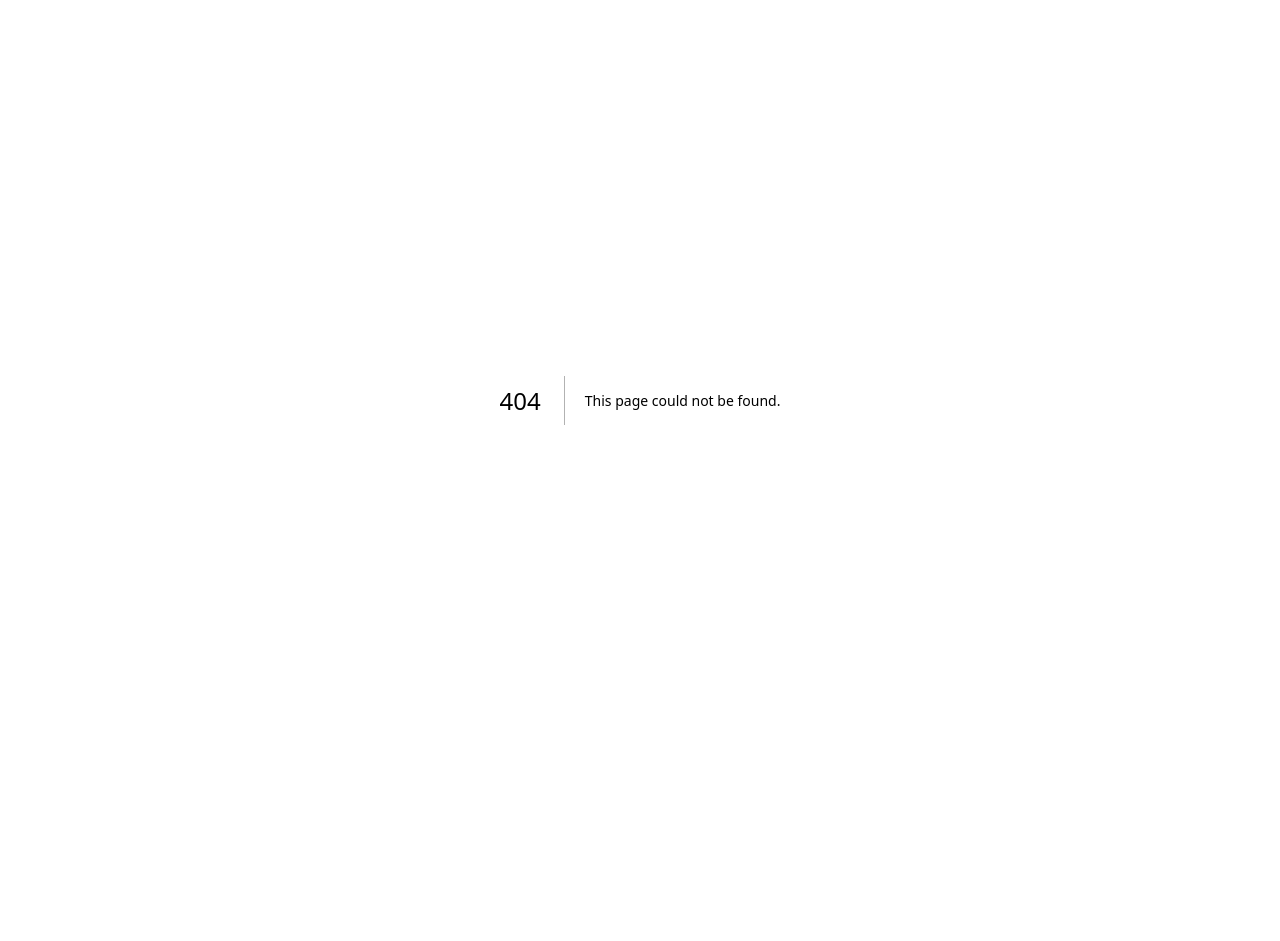
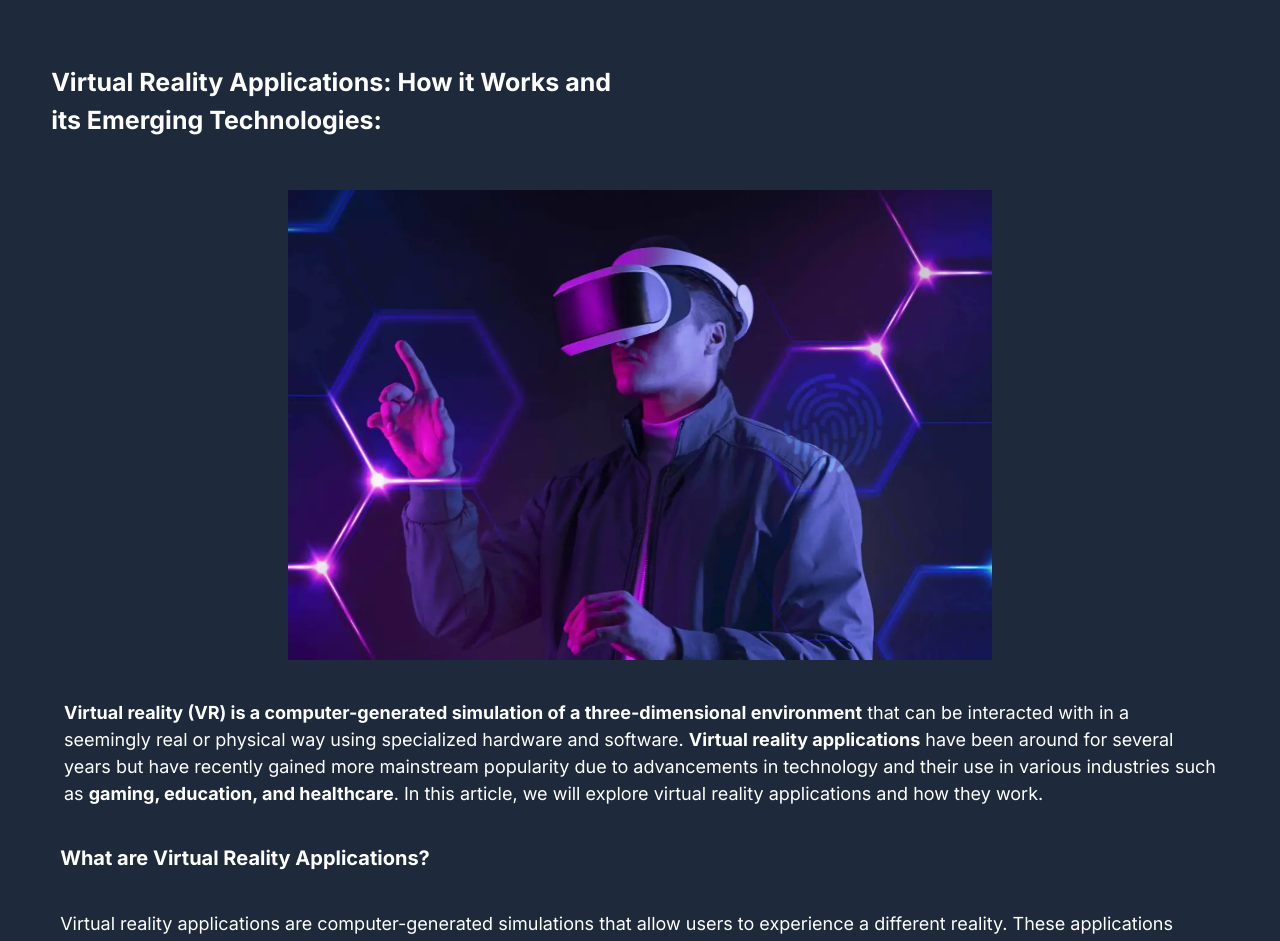
Before and after one commit to Shawaal-Nadeem/Portfolio-in-Next-JS, a Next.js app: page /blogs in a window 1280 px wide. Before the commit this address had no page. Shown: the top 941 px of the page. Before the commit the page ends 800 px from the top, so only its background shows below. Built offline with nearby package versions, Linux system fonts and the light colour scheme.

Commit message:
blog Page Link

```diff
--- /dev/null
+++ b/src/app/blogs/blogs.module.css
@@ -0,0 +1,55 @@
+.blogsPage
+{
+    background-color: rgba(30,41,59,255);
+    color: #FFFFFF;
+}
+.blogsPage h1
+{
+    font-size: 25px;
+    font-weight: bolder;
+    margin-left: 4%;
+    margin-top: 5%;
+    width: 45%;
+}
+.blogsPage .images
+{
+    display: flex;
+    flex-direction: column;
+    align-items: center;
+    justify-content: center;
+}
+.blogsPage img
+{
+    width: 55%;
+    margin-top: 4%;
+}
+.blogsPage .images p
+{
+    margin-top: 3%;
+    width: 90%;
+    font-size: 18px;
+}
+.blogsPage .images p span,.blogsPage .content p span
+{
+    font-weight: bold;
+}
+.blogsPage .content
+{
+   margin-left: 4.7%;
+}
+.blogsPage .content h2
+{
+    margin-top: 3%;
+    font-size: 20px;
+    font-weight: bolder;
+    margin-bottom: 3%;
+}
+.blogsPage .content p
+{
+    font-size: 18px;
+    width: 95%;
+}
+.points
+{
+    margin-top: 1%;
+}
--- /dev/null
+++ b/src/app/blogs/page.tsx
@@ -0,0 +1,47 @@
+import  style  from './blogs.module.css'
+export default function Blogs()
+{
+return(
+    <div className={style.blogsPage}>
+<h1>Virtual Reality Applications: How it Works and its Emerging Technologies:</h1>
+<div className={style.images}><img src='/images/vr.webp'></img>
+<p><span>Virtual reality (VR) is a computer-generated simulation of a three-dimensional environment</span> that can be interacted with in a seemingly real or physical way using specialized hardware and software. <span>Virtual reality applications</span> have been around for several years but have recently gained more mainstream popularity due to advancements in technology and their use in various industries such as <span>gaming, education, and healthcare</span>. In this article, we will explore virtual reality applications and how they work.</p>
+</div>
+<div className={style.content}>
+<h2>What are Virtual Reality Applications?</h2>
+<p>Virtual reality applications are computer-generated simulations that allow users to experience a different reality. These applications typically require a VR headset or a device that is capable of creating a virtual environment, such as a smartphone or a computer. With the help of sensors and cameras, the device tracks the users movements, allowing them to interact with the virtual environment in a realistic manner.</p>
+<h2>How Do Virtual Reality Applications Work?</h2>
+<p>Virtual reality applications work by creating a computer-generated environment that simulates the real world. This environment is typically presented to the user through a <span>VR headset</span>, which contains a screen or screens that display the virtual environment. The headset also contains sensors and cameras that track the users movements, allowing them to interact with the virtual environment in a realistic way.</p>
+<br/>
+<p>Virtual reality can be created using a variety of software and hardware tools. These tools include <span>3D modeling software, game engines, and motion capture systems</span>. The software is used to create the virtual environment, while the hardware is used to track the users movements and display the virtual environment.</p>
+<h2>Applications of Virtual Reality</h2>
+<p>Virtual reality has numerous applications in various fields. Some of the most popular applications of virtual reality include:</p>
+<br/>
+<p>1. <span>Gaming:</span> Virtual reality gaming allows users to immerse themselves in a virtual world and interact with it in a realistic way.</p>
+<p className={style.points}>2. <span>Education:</span> Virtual reality can be used in education to create immersive learning experiences. For example, students can explore historical sites or travel to different parts of the world without leaving the classroom.</p>
+<p className={style.points}>3. <span>Healthcare:</span> Virtual reality can be used in healthcare to treat phobias and anxiety disorders. For example, patients with a fear of heights can be exposed to virtual heights in a controlled environment.</p>
+<p className={style.points}>4. <span>Tourism:</span> Virtual reality can be used in tourism to provide virtual tours of destinations. This allows people to explore new places without leaving their homes.</p>
+<br/>
+<p><span>Virtual reality technology has rapidly advanced over the years</span>, making it one of the most popular emerging technologies of today. With its ability to create an immersive experience for users, it has found its application in various industries, including entertainment, education, healthcare, and more. Virtual reality work by creating a simulated environment that mimics the real world or an imagined one. It achieves this by using specialized equipment such as VR headsets, haptic feedback devices, and motion sensors. As <span>virtual reality continues to evolve</span>, we can expect to see new and innovative uses for the technology. Such as VR social platforms, virtual tourism, and even VR-based therapy. In conclusion, virtual reality is a rapidly growing field with limitless possibilities, and it will be exciting to see how it evolves in the years to come.</p>
+</div>
+<br/><br/>
+<h1>How AI will Affect Different Industries? Predicting AI Impacts on Different Industries</h1>
+<div className={style.images}><img src='/images/ai.webp'></img>
+<p>All types of industries are changing as a result of artificial intelligence (AI), becoming more effective, efficient, and profitable. AI is positioned to transform how businesses run in a variety of industries, including manufacturing, finance, healthcare, and transportation. In this blog article, we will look at how AI is affecting various industries and how its assisting them in achieving their objectives.</p>
+</div>
+<div className={style.content}>
+<h2>How Will Artificial intelligence Affect Different Industries?</h2>
+<br/>
+<p>1. <span>Healthcare:</span> AI is revolutionizing healthcare by enabling more accurate and efficient diagnosis of diseases. Machine learning algorithms can analyze vast amounts of medical data, including images, patient records, and genetic information, to identify patterns and make predictions. AI also aids in medical image analysis, assisting radiologists in detecting anomalies and improving diagnostic accuracy. Additionally, AI-powered monitoring systems can track patient health parameters in real-time, providing early warnings and personalized care plans. AI is also transforming drug discovery processes, speeding up the identification of potential drug candidates and facilitating the development of personalized medicine tailored to an individuals genetic profile.</p>
+<p className={style.points}>2. <span>Finance:</span> AI has transformed various aspects of the financial industry. Machine learning algorithms can automate routine financial tasks such as data entry, fraud detection, and risk assessment. AI-powered chatbots and virtual assistants are improving customer service and support, providing personalized recommendations, and streamlining processes. AI algorithms also analyze large volumes of financial data to optimize investment strategies, predict market trends, and enhance risk management practices. Additionally, algorithmic trading driven by AI has gained popularity, executing trades based on predefined rules and market analysis.</p>
+<p className={style.points}>3. <span>Retail:</span> AI technologies are reshaping the retail industry, enhancing customer experiences and operational efficiency. Personalization is a key focus, with AI-powered recommendation systems suggesting products based on customer preferences and behavior. Demand forecasting algorithms leverage historical and real-time data to optimize inventory management, reducing stockouts and overstocking. AI-driven chatbots and virtual assistants handle customer inquiries and provide support, improving response times and customer satisfaction. Computer vision technology is also used for tasks such as facial recognition for personalized experiences or automated checkout processes.</p>
+<p className={style.points}>4. <span>Manufacturing:</span> AI is transforming manufacturing processes, increasing productivity, and enabling more efficient operations. Machine learning algorithms analyze production data to optimize manufacturing parameters, reducing waste and improving product quality. AI-powered predictive maintenance systems monitor machinery and equipment, detecting potential failures or maintenance needs in advance, thereby minimizing downtime. Collaborative robots, known as cobots, equipped with AI capabilities work alongside human workers, performing repetitive or physically demanding tasks, leading to increased efficiency and worker safety.</p>
+<p className={style.points}>5. <span>Education:</span> AI is transforming education by personalizing learning experiences and improving administrative processes. Adaptive learning platforms use AI algorithms to tailor educational content and learning paths to individual students' needs, enhancing engagement and knowledge retention. Intelligent tutoring systems leverage AI to provide personalized guidance, feedback, and support to students. AI also streamlines administrative tasks, such as automated grading of assignments or scheduling systems that optimize resource allocation and course planning.</p>
+<br/><br/>
+<p>
+In conclusion, <span>artificial intelligence (AI)</span> is revolutionizing industries across the board. It is improving healthcare diagnosis, automating financial tasks, enhancing retail experiences, optimizing manufacturing processes, transforming transportation systems, revolutionizing energy management, personalizing education, and optimizing agriculture practices. The responsible and ethical deployment of AI will continue to drive efficiency, innovation, and positive impact in various sectors.</p>
+</div>
+<br/><br/>
+    </div>
+)
+}
--- a/src/app/globals.css
+++ b/src/app/globals.css
@@ -3,7 +3,7 @@
 @tailwind utilities;
 
 
-@import url('https://fonts.googleapis.com/css2?family=Pacifico&family=Poppins:wght@500;600&display=swap');
+@import url('https://fonts.googleapis.com/css2?family=Dancing+Script:wght@400;500;600&family=Pacifico&family=Poppins:wght@500;600&display=swap');
 
 body
 {
@@ -69,12 +69,12 @@ transition: .5s;
 }
 .home .name h1
 {
-  font-family: 'Pacifico', cursive;
+  font-family: 'Dancing Script', cursive;
   font-size: 55px;
 }
 .home .name h2
 {
-  font-family: 'Pacifico', cursive;
+  font-family: 'Dancing Script', cursive;
   font-size: 50px;
 }
 .home .name h1 span
--- a/src/app/page.tsx
+++ b/src/app/page.tsx
@@ -2,6 +2,7 @@ import { FaCopyright } from 'react-icons/fa';
 import {FaFacebook}from 'react-icons/fa';
 import {FaTwitter} from 'react-icons/fa';
 import {FaGithub} from 'react-icons/fa';
+import Link from 'next/link';
 export default function Home() {
   return (
     <div>
@@ -81,7 +82,7 @@ export default function Home() {
 <div className="blogs" id="blogs">
 <div className="content">
   <h1>BLOGS</h1>
-  <p>Lorem ipsum dolor sit amet, consectetur adipiscing elit. Donec tristique enim ac felis cursus, ut cursus ligula cursus. Duis varius nisi ut nisl hendrerit, eget venenatis nisi luctus. Nunc</p>
+  <p>Embark on a journey to master the art of web development as we unravel the secrets behind crafting captivating and functional websites. join me in unlocking the boundless possibilities of creating remarkable web experiences.</p>
 </div>
 <div className="blogImages">
   <div className='blogSection1'>
@@ -90,7 +91,7 @@ export default function Home() {
   <button>Tag</button>
   <button className="tagBtn2">Tag</button>
   </div>
-  <p>ut cursus ligula cursus. Duis varius nisi ut nisl hendrerit, eget venenatis nisi luctus. Nunc</p>
+  <p>Web development is the art of crafting virtual realities, where lines of code breathe life into pixels, and imagination dances with technology to shape the digital landscape.</p>
   </div>
   <div className='blogSection2'>
   <img src="/images/blogPic2.png"></img>
@@ -98,11 +99,11 @@ export default function Home() {
   <button>Tag</button>
   <button className="tagBtn2">Tag</button>
   </div>
-  <p>ut cursus ligula cursus. Duis varius nisi ut nisl hendrerit, eget venenatis nisi luctus. Nunc</p>
+  <p>Web development is the art of crafting virtual realities, where lines of code breathe life into pixels, and imagination dances with technology to shape the digital landscape.</p>
   </div>
 </div>
 <div className='blogReadBtn'>
-<button className="readBtn">Read More</button>
+<Link href={'/blogs'}><button className="readBtn">Read More</button></Link>
 </div>
 </div>
 </div>
```
Also changed, not shown: public/images/ai.webp (added), public/images/vr.webp (added).
